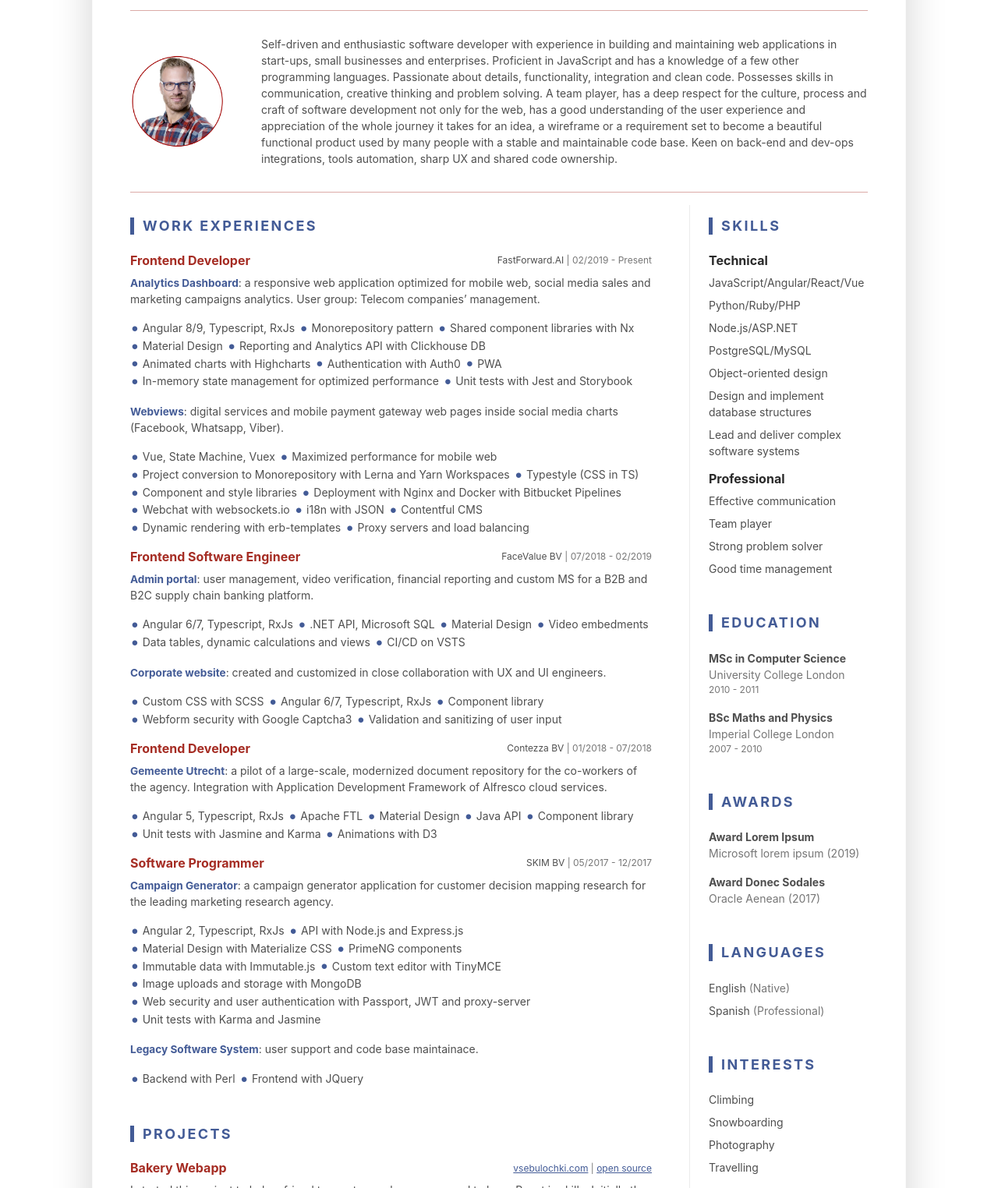
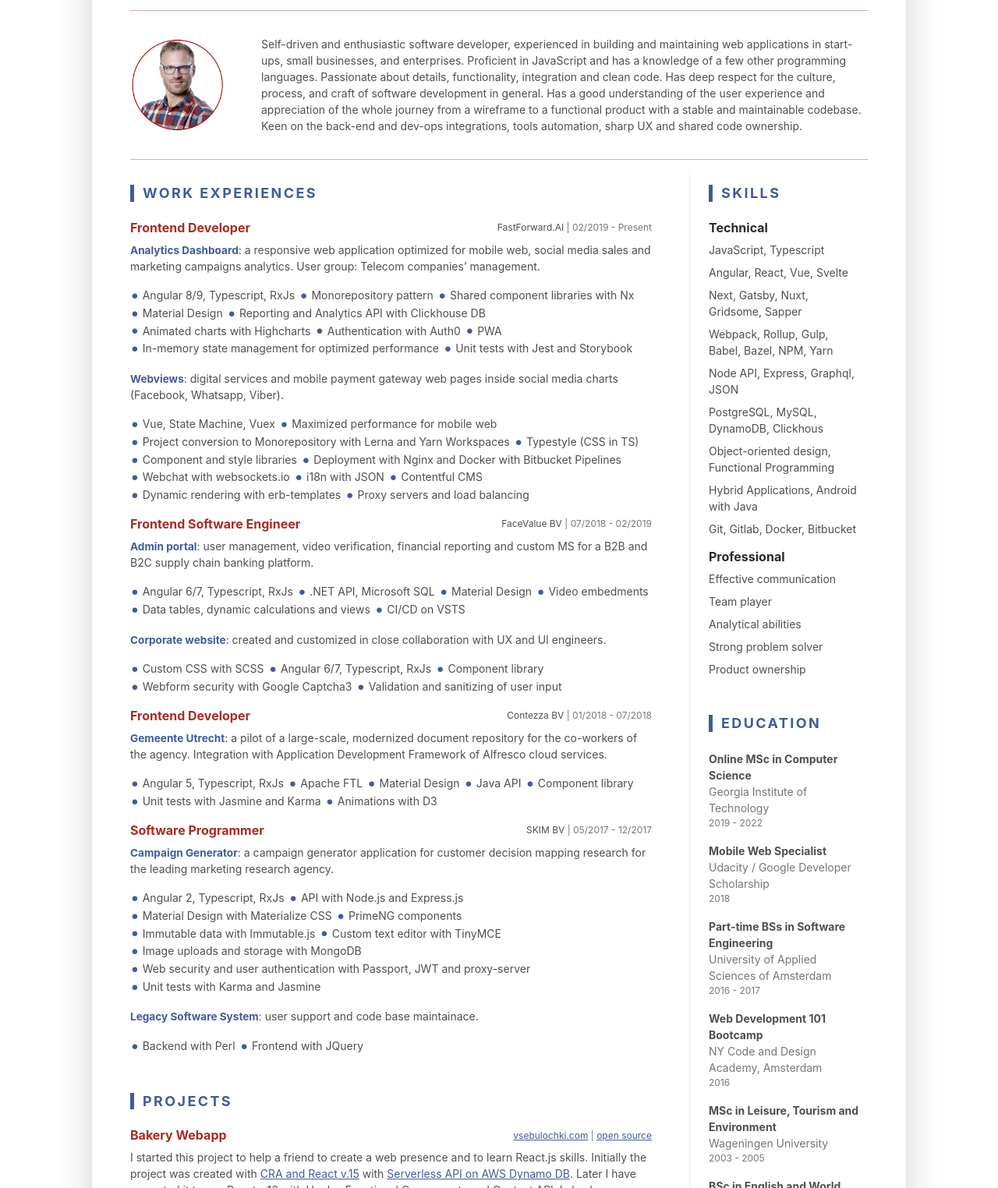
Before and after one commit to akolybelnikov/dev-resume, a website: page index.html in a window 1280 px wide. Shown: the part 196-1720 px from the top of the page at 78% size. Drawn offline with Linux system fonts and the light colour scheme.

Commit message:
Finished version 1.

```diff
--- a/index.html
+++ b/index.html
@@ -73,21 +73,13 @@
               src="assets/images/resume-profile.png" alt="image" />
             <div class="media-body text-left">
               <p class="mb-0">
-                Self-driven and enthusiastic software developer with
-                experience in building and maintaining web applications in
-                start-ups, small businesses and enterprises. Proficient in
-                JavaScript and has a knowledge of a few other programming
-                languages. Passionate about details, functionality,
-                integration and clean code. Possesses skills in communication,
-                creative thinking and problem solving. A team player, has a
-                deep respect for the culture, process and craft of software
-                development not only for the web, has a good understanding of
-                the user experience and appreciation of the whole journey it
-                takes for an idea, a wireframe or a requirement set to become
-                a beautiful functional product used by many people with a
-                stable and maintainable code base. Keen on back-end and
-                dev-ops integrations, tools automation, sharp UX and shared code
-                ownership.
+                Self-driven and enthusiastic software developer, experienced in building and maintaining web
+                applications in start-ups, small businesses, and enterprises. Proficient in JavaScript and has a
+                knowledge of a few other programming languages. Passionate about details, functionality, integration and
+                clean code. Has deep respect for the culture, process, and craft of software development in general. Has
+                a good understanding of the user experience and appreciation of the whole journey from a
+                wireframe to a functional product with a stable and maintainable codebase. Keen on the back-end and
+                dev-ops integrations, tools automation, sharp UX and shared code ownership.
               </p>
             </div>
             <!--//media-body-->
@@ -445,16 +437,15 @@
                 <div class="item">
                   <h4 class="item-title">Technical</h4>
                   <ul class="list-unstyled resume-skills-list">
-                    <li class="mb-2">JavaScript/Angular/React/Vue</li>
-                    <li class="mb-2">Python/Ruby/PHP</li>
-                    <li></li>
-                    <li class="mb-2">Node.js/ASP.NET</li>
-                    <li class="mb-2">PostgreSQL/MySQL</li>
-                    <li class="mb-2">Object-oriented design</li>
-                    <li class="mb-2">
-                      Design and implement database structures
-                    </li>
-                    <li>Lead and deliver complex software systems</li>
+                    <li class="mb-2">JavaScript, Typescript</li>
+                    <li class="mb-2">Angular, React, Vue, Svelte</li>
+                    <li class="mb-2">Next, Gatsby, Nuxt, Gridsome, Sapper</li>
+                    <li class="mb-2">Webpack, Rollup, Gulp, Babel, Bazel, NPM, Yarn</li>
+                    <li class="mb-2">Node API, Express, Graphql, JSON</li>
+                    <li class="mb-2">PostgreSQL, MySQL, DynamoDB, Clickhous</li>
+                    <li class="mb-2">Object-oriented design, Functional Programming</li>
+                    <li class="mb-2">Hybrid Applications, Android with Java</li>
+                    <li>Git, Gitlab, Docker, Bitbucket</li>
                   </ul>
                 </div>
                 <!--//item-->
@@ -463,9 +454,9 @@
                   <ul class="list-unstyled resume-skills-list">
                     <li class="mb-2">Effective communication</li>
                     <li class="mb-2">Team player</li>
-                    <li></li>
+                    <li class="mb-2">Analytical abilities</li>
                     <li class="mb-2">Strong problem solver</li>
-                    <li>Good time management</li>
+                    <li>Product ownership</li>
                   </ul>
                 </div>
                 <!--//item-->
@@ -478,41 +469,68 @@
                 <ul class="list-unstyled resume-education-list">
                   <li class="mb-3">
                     <div class="resume-degree font-weight-bold">
-                      MSc in Computer Science
+                      Online MSc in Computer Science
                     </div>
                     <div class="resume-degree-org text-muted">
-                      University College London
+                      Georgia Institute of Technology
                     </div>
                     <div class="resume-degree-time text-muted">
-                      2010 - 2011
+                      2019 - 2022
                     </div>
                   </li>
-                  <li>
+                  <li class="mb-3">
                     <div class="resume-degree font-weight-bold">
-                      BSc Maths and Physics
+                      Mobile Web Specialist
                     </div>
                     <div class="resume-degree-org text-muted">
-                      Imperial College London
+                      Udacity / Google Developer Scholarship
                     </div>
                     <div class="resume-degree-time text-muted">
-                      2007 - 2010
+                      2018
                     </div>
                   </li>
-                </ul>
-              </section>
-              <!--//education-section-->
-              <section class="education-section py-3">
-                <h3 class="text-uppercase resume-section-heading mb-4">
-                  Awards
-                </h3>
-                <ul class="list-unstyled resume-awards-list">
                   <li class="mb-3">
-                    <div class="font-weight-bold">Award Lorem Ipsum</div>
-                    <div class="text-muted">Microsoft lorem ipsum (2019)</div>
+                    <div class="resume-degree font-weight-bold">
+                      Part-time BSs in Software Engineering
+                    </div>
+                    <div class="resume-degree-org text-muted">
+                      University of Applied Sciences of Amsterdam </div>
+                    <div class="resume-degree-time text-muted">
+                      2016 - 2017
+                    </div>
                   </li>
-                  <li>
-                    <div class="font-weight-bold">Award Donec Sodales</div>
-                    <div class="text-muted">Oracle Aenean (2017)</div>
+                  <li class="mb-3">
+                    <div class="resume-degree font-weight-bold">
+                      Web Development 101 Bootcamp
+                    </div>
+                    <div class="resume-degree-org text-muted">
+                      NY Code and Design Academy, Amsterdam
+                    </div>
+                    <div class="resume-degree-time text-muted">
+                      2016
+                    </div>
+                  </li>
+                  <li class="mb-3">
+                    <div class="resume-degree font-weight-bold">
+                      MSc in Leisure, Tourism and Environment
+                    </div>
+                    <div class="resume-degree-org text-muted">
+                      Wageningen University
+                    </div>
+                    <div class="resume-degree-time text-muted">
+                      2003 - 2005
+                    </div>
+                  </li>
+                  <li class="mb-3">
+                    <div class="resume-degree font-weight-bold">
+                      BSc in English and World Economics
+                    </div>
+                    <div class="resume-degree-org text-muted">
+                      Moscow University of Foreign Languages
+                    </div>
+                    <div class="resume-degree-time text-muted">
+                      1995 - 2001
+                    </div>
                   </li>
                 </ul>
               </section>
@@ -523,23 +541,46 @@
                 </h3>
                 <ul class="list-unstyled resume-lang-list">
                   <li class="mb-2">
-                    English <span class="text-muted">(Native)</span>
+                    Russian <span class="text-muted">(Native)</span>
+                  </li>
+                  <li class="mb-2">
+                    English <span class="text-muted">(Professional)</span>
+                  </li>
+                  <li class="mb-2">
+                    Ducth <span class="text-muted">(Professional)</span>
                   </li>
                   <li>
-                    Spanish <span class="text-muted">(Professional)</span>
+                    German <span class="text-muted">(Professional)</span>
                   </li>
                 </ul>
               </section>
               <!--//certificates-section-->
               <section class="skills-section py-3">
                 <h3 class="text-uppercase resume-section-heading mb-4">
-                  Interests
+                  Independent Coursework
                 </h3>
                 <ul class="list-unstyled resume-interests-list mb-0">
-                  <li class="mb-2">Climbing</li>
-                  <li class="mb-2">Snowboarding</li>
-                  <li class="mb-2">Photography</li>
-                  <li>Travelling</li>
+                  <li class="mb-2">JavaScript: Understanding the weird parts.</li>
+                  <li class="mb-2">The Coding Interview Bootcamp: Algorithms + Data
+                    Structures.</li>
+                  <li class="mb-2">Web Animations: n Intro to SVG and GSAP.</li>
+                  <li class="mb-2">AWS Serverless APIs and Apps.</li>
+                  <li class="mb-2">PWA: The Complete Guide.</li>
+                  <li class="mb-2">Advanced React and Redux.</li>
+                  <li class="mb-2">Angular 2+: The Complete Guide.</li>
+                  <li class="mb-2">React Native: The Practical Guide.</li>
+                  <li class="mb-2">Learn and Understand NodeJS.</li>
+                  <li class="mb-2">Server-Side Rendering with React and Redux</li>
+                  <li class="mb-2">Learn Ethical Hacking from Scratch</li>
+                  <li class="mb-2">The ultimate Dark Web, Anonymity, Privacy and Security Course</li>
+                  <li class="mb-2">An Introduction to Interactive Programming in Python.</li>
+                  <li class="mb-2">Programming for Everybody (Getting Started with Python).</li>
+                  <li class="mb-2">Python Data Structures.</li>
+                  <li class="mb-2">Using Python to Access Web Data.</li>
+                  <li class="mb-2">Using Databases with Python.</li>
+                  <li class="mb-2">Computational Thinking for Problem Solving by the University of Pennsylvania.</li>
+                  <li class="mb-2">Getting Started with Go by University of California, Irvine.</li>
+                  <li class="mb-2">Functions, methods, and Interfaces with Go by University of California, Irvine.</li>
                 </ul>
               </section>
               <!--//certificates-section-->
@@ -553,18 +594,19 @@
         <div class="resume-footer text-center">
           <ul class="resume-social-list list-inline mx-auto mb-0 d-inline-block text-muted">
             <li class="list-inline-item mb-lg-0 mr-3">
-              <a class="resume-link" href="https://github.com/akolybelnikov"><i class="fab fa-github-square fa-2x mr-2"
-                  data-fa-transform="down-4"></i><span
+              <a class="resume-link" target="_blank" href="https://github.com/akolybelnikov"><i
+                  class="fab fa-github-square fa-2x mr-2" data-fa-transform="down-4"></i><span
                   class="d-none d-lg-inline-block text-muted">github.com/akolybelnikov</span></a>
             </li>
             <li class="list-inline-item mb-lg-0 mr-3">
-              <a class="resume-link" href="https://www.linkedin.com/in/akolybelnikov"><i
+              <a class="resume-link" target="_blank" href="https://www.linkedin.com/in/akolybelnikov"><i
                   class="fab fa-linkedin fa-2x mr-2" data-fa-transform="down-4"></i><span
                   class="d-none d-lg-inline-block text-muted">linkedin.com/in/akolybelnikov</span></a>
             </li>
             <li class="list-inline-item mb-lg-0 mr-lg-3">
-              <a class="resume-link" href="https://twitter.com/rokkapi"><i class="fab fa-twitter-square fa-2x mr-2"
-                  data-fa-transform="down-4"></i><span class="d-none d-lg-inline-block text-muted">@rokkapi</span></a>
+              <a class="resume-link" target="_blank" href="https://twitter.com/rokkapi"><i
+                  class="fab fa-twitter-square fa-2x mr-2" data-fa-transform="down-4"></i><span
+                  class="d-none d-lg-inline-block text-muted">@rokkapi</span></a>
             </li>
           </ul>
         </div>
```
